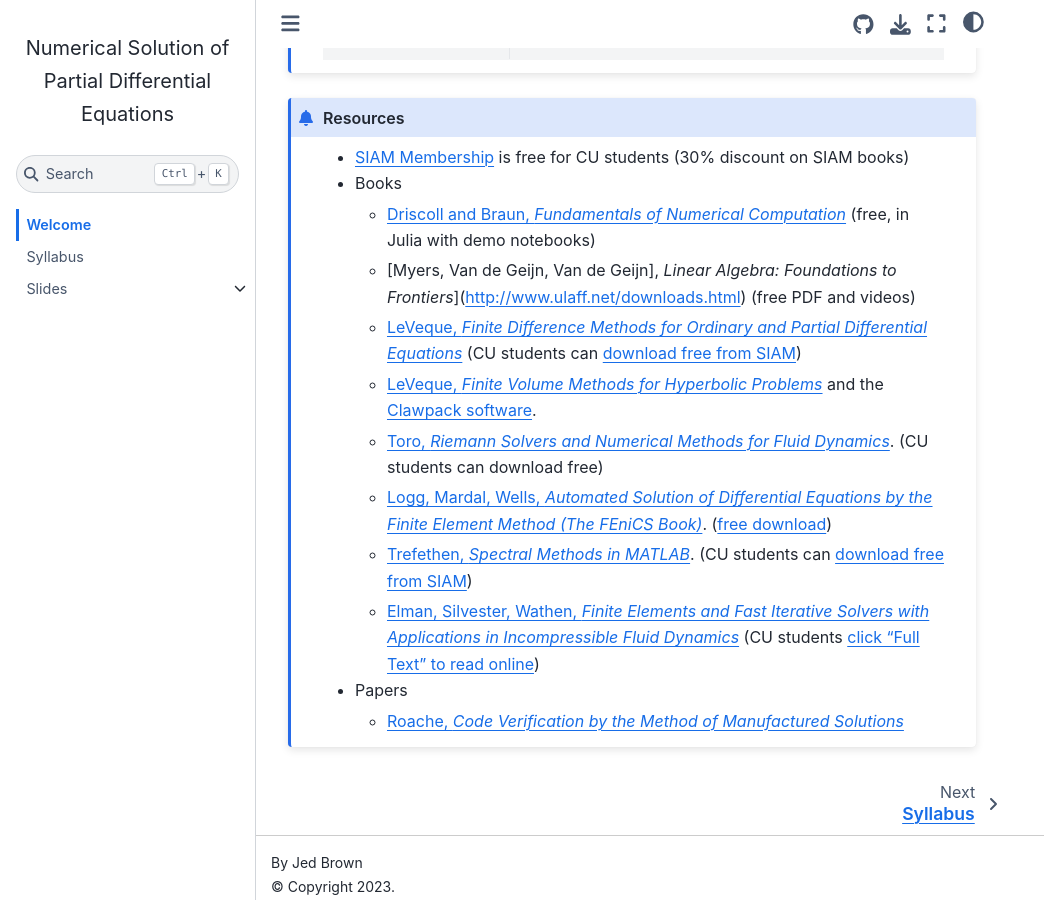
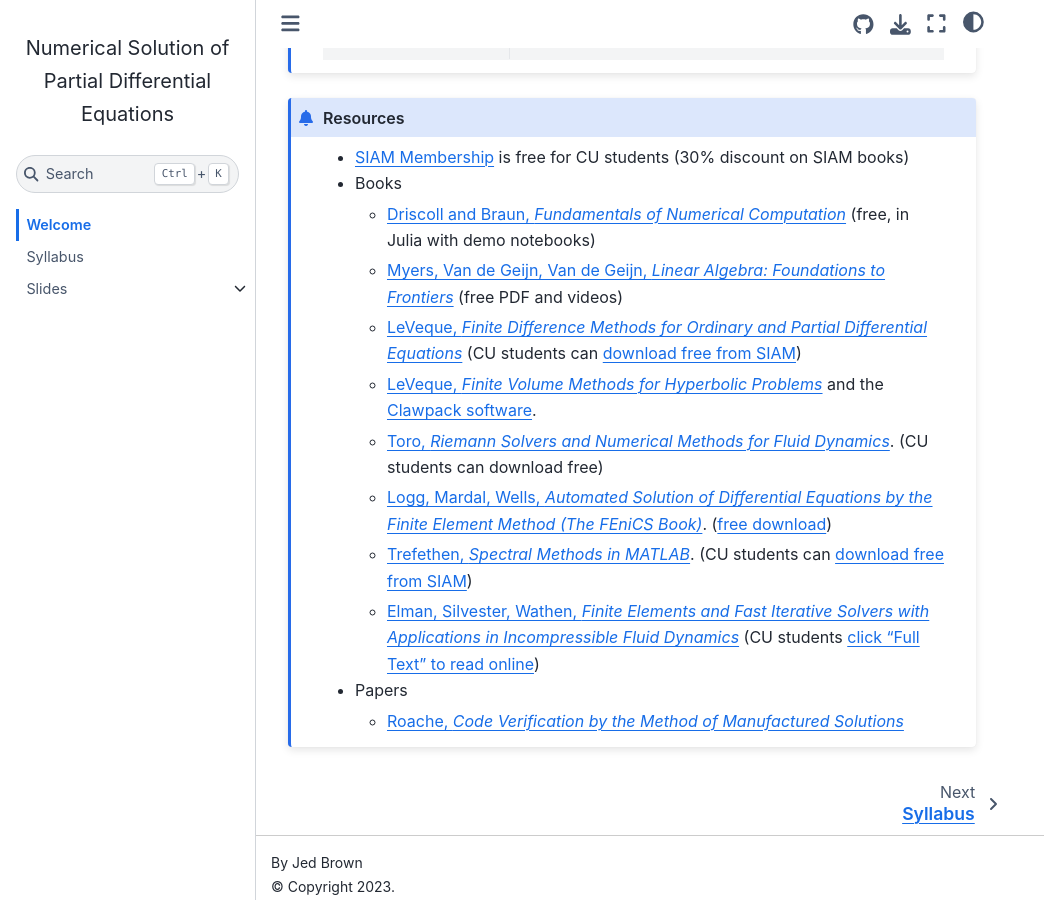
Before and after one commit to cu-numpde/fall21, a Jupyter Book: the page built from index.md, in a window 1280 px wide and 900 px high, scrolled down 1268 px. Shown: the whole window, without its empty margins (0-1044 px from the left). Built offline with Jupyter Book 1.0.4 settings and Sphinx 7.4.7 and the Sphinx Book theme 1.1.4, drawn with Linux system fonts in a browser that asks for light colours; pages that are not in the unit, such as notebooks, are missing from menus.

```diff
--- a/_toc.yml
+++ b/_toc.yml
@@ -35,3 +35,5 @@ chapters:
   - file: slides/2021-11-01-projects.ipynb
   - file: slides/2021-11-03-discussion.ipynb
   - file: slides/2021-11-05-galerkin.ipynb
+  - file: slides/2021-11-08-galerkin-properties.ipynb
+  - file: slides/2021-11-10-fem.ipynb
--- a/index.md
+++ b/index.md
@@ -37,7 +37,7 @@ Welcome to **CSCI-5636: Numerical Solution of Partial Differential Equations**
 * [SIAM Membership](http://www.siam.org/students/memberships.php) is free for CU students (30% discount on SIAM books)
 * Books
   * [Driscoll and Braun, *Fundamentals of Numerical Computation*](https://fncbook.github.io/fnc/frontmatter.html) (free, in Julia with demo notebooks)
-  * [Myers, Van de Geijn, Van de Geijn], *Linear Algebra: Foundations to Frontiers*](http://www.ulaff.net/downloads.html) (free PDF and videos)
+  * [Myers, Van de Geijn, Van de Geijn, *Linear Algebra: Foundations to Frontiers*](http://www.ulaff.net/downloads.html) (free PDF and videos)
   * [LeVeque, *Finite Difference Methods for Ordinary and Partial Differential Equations*](https://faculty.washington.edu/rjl/fdmbook/) (CU students can [download free from SIAM](http://epubs.siam.org/doi/book/10.1137/1.9780898717839))
   * [LeVeque, *Finite Volume Methods for Hyperbolic Problems*](https://depts.washington.edu/clawpack/book.html) and the [Clawpack software](http://www.clawpack.org/).
   * [Toro, *Riemann Solvers and Numerical Methods for Fluid Dynamics*](https://link.springer.com/book/10.1007%2Fb79761#toc). (CU students can download free)
```
Also changed, not shown: assets/img/libCEED-2-trim.svg (added), 3 other files.
